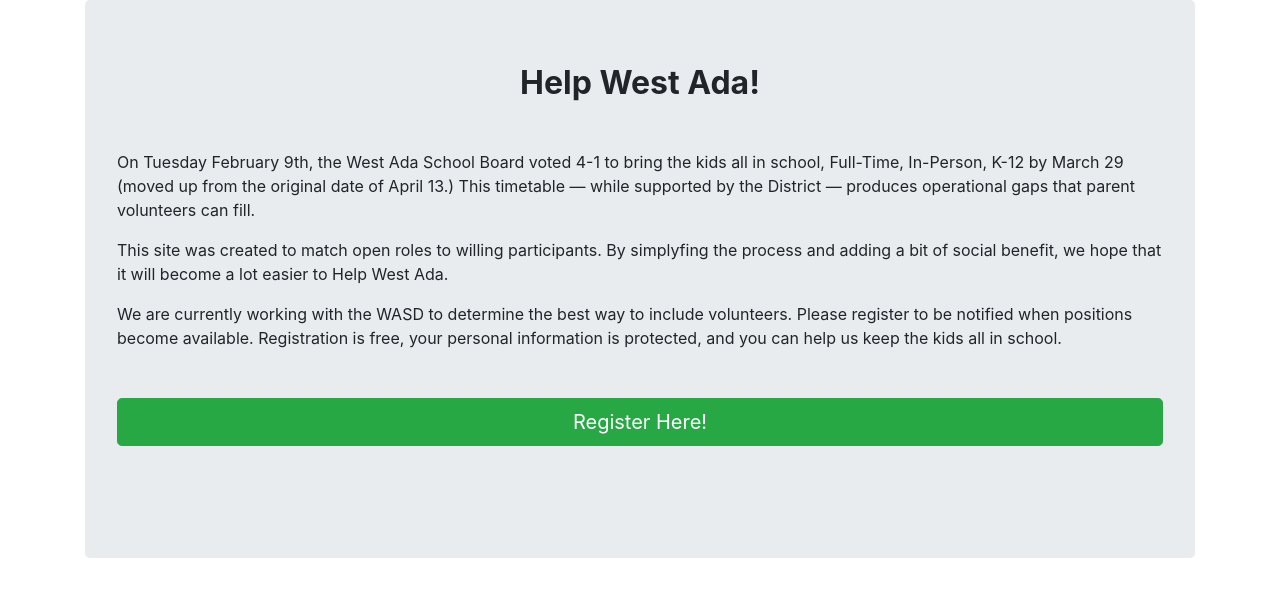
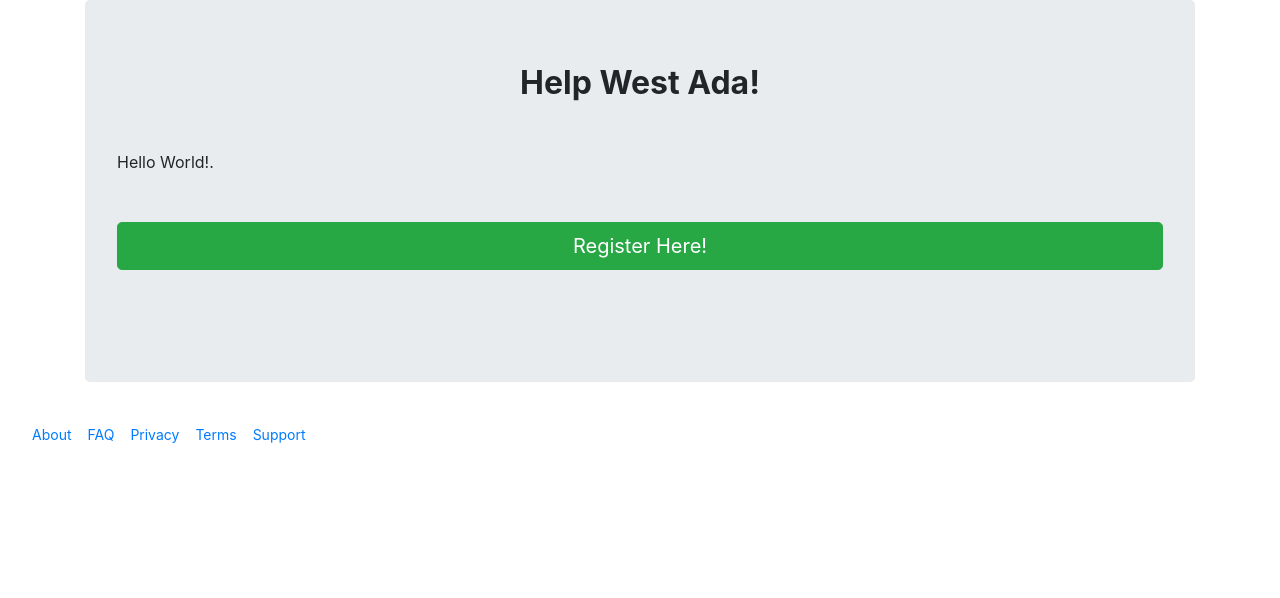
Before and after one commit to dbinetti/helpwestada, a Django app: template project/app/templates/app/pages/index.html in a window 1280 px wide. Shown: the part 106-704 px from the top of the page. After the commit the page ends 549 px from the top, so only its background shows below. Run offline with Django 3.2, Linux system fonts and the light colour scheme; the template is opened without the code that fills it, so the values that code supplies are empty; some libraries are stand-ins or nearby versions.

Commit message:
hello, world!

```diff
--- a/project/app/templates/app/pages/account.html
+++ b/project/app/templates/app/pages/account.html
@@ -27,7 +27,6 @@
             {% bootstrap_field form.email show_help=False show_label=False %}
             {% bootstrap_field form.phone show_help=False show_label=False %}
             {% bootstrap_field form.address show_help=False show_label=False %}
-            {# {% bootstrap_field form.is_public show_help=False show_label=False %} #}
             {% bootstrap_button "Save" button_type='submit' size='large' %}
             {% bootstrap_button "Cancel" button_type='link' href="/account" size='large' button_class='btn-light' extra_classes='ml-3'%}
           </form>
--- a/project/app/templates/app/pages/index.html
+++ b/project/app/templates/app/pages/index.html
@@ -19,13 +19,7 @@
       </div>
       <div>
         <p>
-          On Tuesday February 9th, the West Ada School Board voted 4-1 to bring the kids all in school, Full-Time, In-Person, K-12 by March 29 (moved up from the original date of April 13.)  This timetable &mdash; while supported by the District &mdash; produces operational gaps that parent volunteers can fill.
-        </p>
-        <p>
-          This site was created to match open roles to willing participants.  By simplyfing the process and adding a bit of social benefit, we hope that it will become a lot easier to Help West Ada.
-        </p>
-        <p>
-          We are currently working with the WASD to determine the best way to include volunteers.  Please register to be notified when positions become available.  Registration is free, your personal information is protected, and you can help us keep the kids all in school.
+          Hello World!.
         </p>
       </div>
       {% comment %}
--- a/project/app/views.py
+++ b/project/app/views.py
@@ -30,7 +30,6 @@
 # Root
 def index(request):
     accounts = Account.objects.filter(
-        is_public=True,
     ).order_by('-created')
     total = Account.objects.count()
     return render(
@@ -150,7 +149,6 @@
     else:
         form = AccountForm(instance=account)
     accounts = Account.objects.filter(
-        is_public=True,
     ).order_by('-created')
     total = Account.objects.count()
     return render(
```
